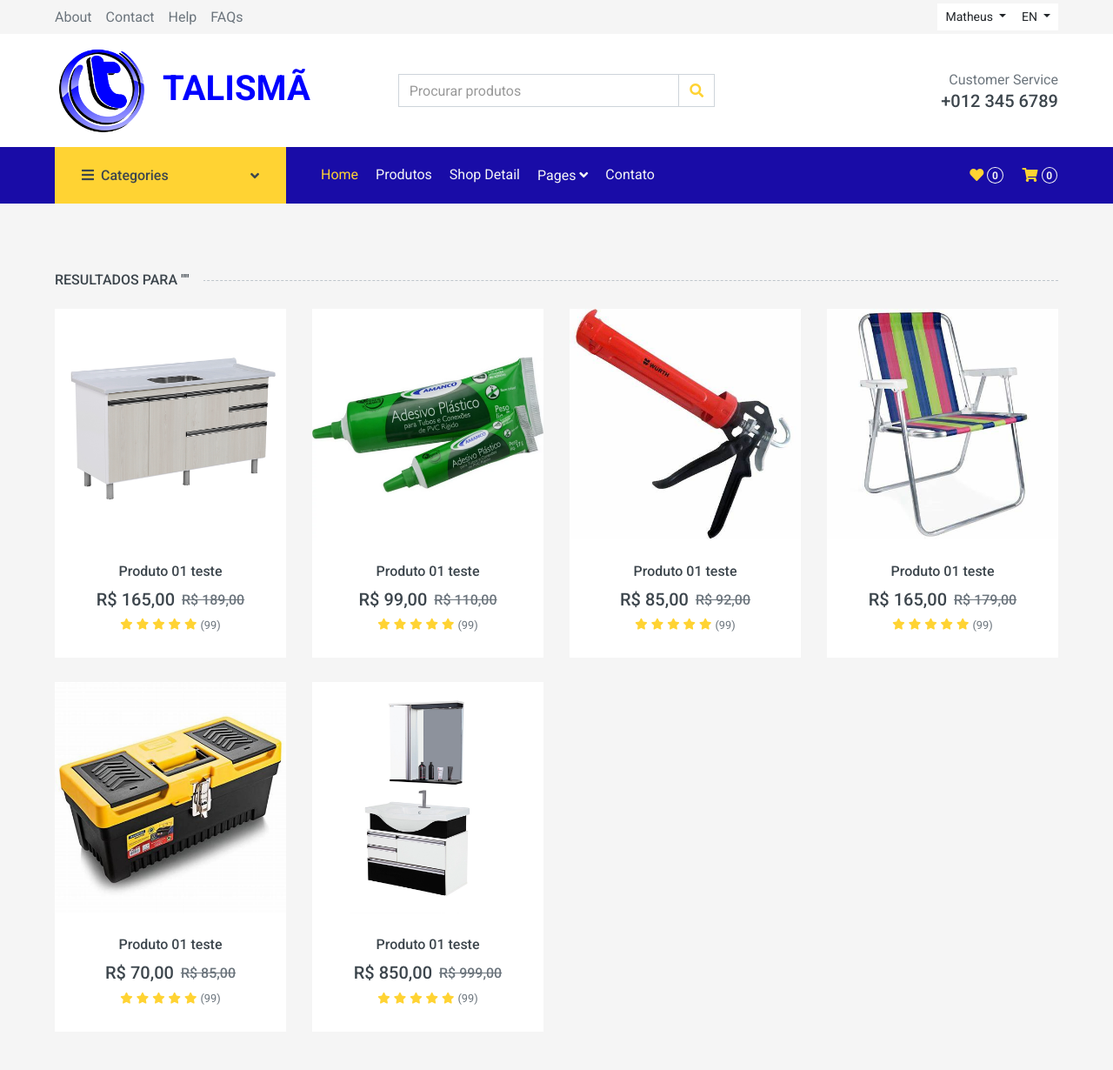
After one commit to nicolahsss/projeto-talisma, a PHP site: page /app/pages/produtos/busca.php in a window 1280 px wide. The commit adds this page. Shown: the whole page at 87% size. Run offline with PHP 8.4, Linux system fonts and the light colour scheme; a user stored in the database is signed in; data comes from the database, SQL or seed files in the repository; data that the repository does not hold is empty; some libraries are stand-ins or nearby versions.

Commit message:
feat: Adicionando funcionalidade de busca de produtos dentro do site.

```diff
--- /dev/null
+++ b/app/pages/produtos/busca.php
@@ -0,0 +1,398 @@
+<?php
+session_start();
+require '../../../adm/config/conexao.php';
+require '../../../adm/manipulacoes/manipularDadosUser/consultaDadosUser.php';
+require '../../../adm/consultasSQL/consultaDadosProdutos.php';
+require '../../../adm/manipulacoes/manipularCarrinho/contadorCarrinho.php';
+
+$id_user = $_SESSION['ID'];
+
+$pesquisa = $_POST['txtpesquisa'];
+
+/* print_r($pesquisa); */
+
+$buscarProduto = "SELECT * FROM tbl_produto WHERE nome LIKE '%$pesquisa%' OR descricao LIKE '%$pesquisa%'";
+$result = $cn->query($buscarProduto);
+?>
+<!DOCTYPE html>
+<html lang="pt-br">
+  <head>
+    <meta charset="utf-8" />
+    <title>Talisma Mat. p/ Construção, Marmoraria e Vidraçaria</title>
+    <meta content="width=device-width, initial-scale=1.0" name="viewport" />
+    <meta content="Talisma materiais para contrução" name="keywords" />
+    <meta content="" name="description" />
+
+    <!-- Favicon -->
+    <link href="../../../public/assets/img/img/favicon.ico" rel="icon" />
+
+    <!-- Google Web Fonts -->
+    <link rel="preconnect" href="https://fonts.gstatic.com" />
+    <link
+      href="https://fonts.googleapis.com/css2?family=Roboto:wght@400;500;700&display=swap"
+      rel="stylesheet"
+    />
+
+    <!-- Font Awesome -->
+    <link
+      href="https://cdnjs.cloudflare.com/ajax/libs/font-awesome/5.10.0/css/all.min.css"
+      rel="stylesheet"
+    />
+
+    <!-- Libraries Stylesheet -->
+    <link href="../../../public/assets/lib/animate/animate.min.css" rel="stylesheet" />
+    <link href="../../../public/assets/lib/owlcarousel/assets/owl.carousel.min.css" rel="stylesheet" />
+
+    <!-- Customized Bootstrap Stylesheet -->
+    <link href="../../../public/assets/css/style.css" rel="stylesheet" />
+  </head>
+
+  <body>
+    <!-- Topbar Start -->
+    <div class="container-fluid">
+      <div class="row bg-secondary py-1 px-xl-5">
+        <div class="col-lg-6 d-none d-lg-block">
+          <div class="d-inline-flex align-items-center h-100">
+            <a class="text-body mr-3" href="">About</a>
+            <a class="text-body mr-3" href="">Contact</a>
+            <a class="text-body mr-3" href="">Help</a>
+            <a class="text-body mr-3" href="">FAQs</a>
+          </div>
+        </div>
+        <div class="col-lg-6 text-center text-lg-right">
+          <div class="d-inline-flex align-items-center">
+            <?php if(!isset($_SESSION['ID'])) { ?>
+            <div class="btn-group">
+              <button
+                type="button"
+                class="btn btn-sm btn-light dropdown-toggle"
+                data-toggle="dropdown"
+              >
+                My Account
+              </button>
+              <div class="dropdown-menu dropdown-menu-right">
+                <a href="../app/pages/login/loginUser.php">
+                  <button class="dropdown-item" type="button">Sign in</button>
+                </a>
+                <a href="../app/pages/cadastroUser/cadastroUser.php">
+                  <button class="dropdown-item" type="button">Sign up</button>
+                </a>
+              </div>
+            </div>
+            <?php } else { ?>
+              <div class="btn-group">
+              <button
+                type="button"
+                class="btn btn-sm btn-light dropdown-toggle"
+                data-toggle="dropdown"
+              >
+                <?php
+                echo $exibeDadosUserLogado['nome'];
+                ?>
+              </button>
+              <?php if($exibeDadosUserLogado['tipo'] === 'COMUM') { ?>
+              <div class="dropdown-menu dropdown-menu-right">
+                <a href="../app/pages/perfil/perfilUsuario.php">
+                  <button class="dropdown-item" type="button">Minha conta</button>
+                </a>
+                <a href="../adm/validacoes/validarLogin/sair.php">
+                  <button class="dropdown-item" type="button">Sair</button>
+                </a>
+              </div>
+              <?php } else { ?>
+                <div class="dropdown-menu dropdown-menu-right">
+                <a href="../app/pages/painelADM/painelADM.php">
+                  <button class="dropdown-item" type="button">Painel ADM</button>
+                </a>
+                <a href="../app/pages/perfil/perfilUsuario.php">
+                  <button class="dropdown-item" type="button">Minha conta</button>
+                </a>
+                <a href="../adm/validacoes/validarLogin/sair.php">
+                  <button class="dropdown-item" type="button">Sair</button>
+                </a>
+              </div>
+              <?php } ?>
+            </div>
+
+
+                <?php } ?>
+
+            <div class="btn-group">
+              <button
+                type="button"
+                class="btn btn-sm btn-light dropdown-toggle"
+                data-toggle="dropdown"
+              >
+                EN
+              </button>
+              <div class="dropdown-menu dropdown-menu-right">
+                <button class="dropdown-item" type="button">FR</button>
+                <button class="dropdown-item" type="button">AR</button>
+                <button class="dropdown-item" type="button">RU</button>
+              </div>
+            </div>
+          </div>
+          <div class="d-inline-flex align-items-center d-block d-lg-none">
+            <a href="" class="btn px-0 ml-2">
+              <i class="fas fa-heart text-dark"></i>
+              <span
+                class="badge text-dark border border-dark rounded-circle"
+                style="padding-bottom: 2px"
+                >0</span
+              >
+            </a>
+              <a href="../app/pages/carrinho/cart.php" class="btn px-0 ml-2">
+                <i class="fas fa-shopping-cart text-dark"></i>
+                <span
+                  class="badge text-dark border border-dark rounded-circle"
+                  style="padding-bottom: 2px"
+                  >0</span
+                >
+              </a>
+          </div>
+        </div>
+      </div>
+      <div
+        class="row align-items-center bg-light py-3 px-xl-5 d-none d-lg-flex"
+      >
+        <div class="col-lg-4">
+          <a href="../public/index.php" class="text-decoration-none">
+            <span class="h1 text-uppercase text-dark px-2 ml-n1"
+              ><img src="../public/assets/img/logo.png" alt="" style="width: 100px"
+            /></span>
+            <span
+              class="h1 text-uppercase text-primaryy px-2"
+              style="color: blue !important"
+              >TALISMÃ</span
+            >
+          </a>
+        </div>
+        <div class="col-lg-4 col-6 text-left">
+          <form action="../../../app/pages/produtos/busca.php" id="form-pesquisa" method="post">
+            <div class="input-group">
+              <input
+                type="text"
+                class="form-control"
+                placeholder="Procurar produtos"
+                name="txtpesquisa" id="txtpesquisa"
+              />
+              <div class="input-group-append">
+                <button type="submit" class="input-group-text bg-transparent text-primary">
+                  <i class="fa fa-search"></i>
+                </button>
+              </div>
+            </div>
+          </form>
+        </div>
+        <div class="col-lg-4 col-6 text-right">
+          <p class="m-0">Customer Service</p>
+          <h5 class="m-0">+012 345 6789</h5>
+        </div>
+      </div>
+    </div>
+    <!-- Topbar End -->
+
+    <!-- Navbar Start -->
+    <div class="container-fluid bg-blue mb-30">
+      <div class="row px-xl-5">
+        <div class="col-lg-3 d-none d-lg-block">
+          <a
+            class="btn d-flex align-items-center justify-content-between bg-primary w-100"
+            data-toggle="collapse"
+            href="#navbar-vertical"
+            style="height: 65px; padding: 0 30px"
+          >
+            <h6 class="text-dark m-0">
+              <i class="fa fa-bars mr-2"></i>Categories
+            </h6>
+            <i class="fa fa-angle-down text-dark"></i>
+          </a>
+          <nav
+            class="collapse position-absolute navbar navbar-vertical navbar-light align-items-start p-0 bg-light"
+            id="navbar-vertical"
+            style="width: calc(100% - 30px); z-index: 999"
+          >
+            <div class="navbar-nav w-100">
+              <div class="nav-item dropdown dropright">
+                <a
+                  href="#"
+                  class="nav-link dropdown-toggle"
+                  data-toggle="dropdown"
+                  >Dresses <i class="fa fa-angle-right float-right mt-1"></i
+                ></a>
+                <div
+                  class="dropdown-menu position-absolute rounded-0 border-0 m-0"
+                >
+                  <a href="" class="dropdown-item">Men's Dresses</a>
+                  <a href="" class="dropdown-item">Women's Dresses</a>
+                  <a href="" class="dropdown-item">Baby's Dresses</a>
+                </div>
+              </div>
+              <a href="" class="nav-item nav-link">Shirts</a>
+              <a href="" class="nav-item nav-link">Jeans</a>
+              <a href="" class="nav-item nav-link">Swimwear</a>
+              <a href="" class="nav-item nav-link">Sleepwear</a>
+              <a href="" class="nav-item nav-link">Sportswear</a>
+              <a href="" class="nav-item nav-link">Jumpsuits</a>
+              <a href="" class="nav-item nav-link">Blazers</a>
+              <a href="" class="nav-item nav-link">Jackets</a>
+              <a href="" class="nav-item nav-link">Shoes</a>
+            </div>
+          </nav>
+        </div>
+        <div class="col-lg-9">
+          <nav
+            class="navbar navbar-expand-lg bg-blue navbar-dark py-3 py-lg-0 px-0"
+          >
+            <a href="../public/index.php" class="text-decoration-none d-block d-lg-none">
+              <span class="h1 text-uppercase text-dark bg-light px-2"
+                ><img src="../public/assets/img/logo.png" alt="" style="width: 100px"
+              /></span>
+              <span
+                class="h1 text-uppercase text-light bg-primary px-2 ml-n1"
+                style="color: blue !important"
+                >TALISMÃ</span
+              >
+            </a>
+            <button
+              type="button"
+              class="navbar-toggler"
+              data-toggle="collapse"
+              data-target="#navbarCollapse"
+            >
+              <span class="navbar-toggler-icon"></span>
+            </button>
+            <div
+              class="collapse navbar-collapse justify-content-between"
+              id="navbarCollapse"
+            >
+              <div class="navbar-nav mr-auto py-0">
+                <a href="../public/index.php" class="nav-item nav-link active">Home</a>
+                <a href="../app/pages/produtos/shop.php" class="nav-item nav-link">Produtos</a>
+                <a href="../app/pages/detalhes/detail.php" class="nav-item nav-link">Shop Detail</a>
+                <div class="nav-item dropdown">
+                  <a
+                    href="#"
+                    class="nav-link dropdown-toggle"
+                    data-toggle="dropdown"
+                    >Pages <i class="fa fa-angle-down mt-1"></i
+                  ></a>
+                  <div class="dropdown-menu bg-primary rounded-0 border-0 m-0">
+                    <a href="../app/pages/carrinho/cart.php" class="dropdown-item">Shopping Cart</a>
+                    <a href="../app/pages/checkout/checkout.php" class="dropdown-item">Checkout</a>
+                  </div>
+                </div>
+                <a href="../app/pages/contato/contact.php" class="nav-item nav-link">Contato</a>
+              </div>
+              <div class="navbar-nav ml-auto py-0 d-none d-lg-block">
+                <a href="" class="btn px-0">
+                  <i class="fas fa-heart text-primary"></i>
+                  <span
+                    class="badge text-secondary border border-secondary rounded-circle"
+                    style="padding-bottom: 2px"
+                    >0</span
+                  >
+                </a>
+                <a href="../app/pages/carrinho/cart.php" class="btn px-0 ml-3">
+                  <i class="fas fa-shopping-cart text-primary"></i>
+                  <span class="badge text-secondary border border-secondary rounded-circle" style="padding-bottom: 2px" id="qntcontador"
+                    ><?php if(isset($_SESSION['ID'])){ echo $quantidade_produtos;} else { echo '0';}?></span
+                  >
+                </a>
+              </div>
+            </div>
+          </nav>
+        </div>
+      </div>
+    </div>
+    <!-- Navbar End -->
+
+    <div class="resultado" id="resultado">
+        <!-- Products Start -->
+        <div class="container-fluid pt-5 pb-3">
+          <h6 class="section-title position-relative text-uppercase mx-xl-5 mb-4">
+            <span class="bg-secondary pr-3">Resultados para "<?php echo $pesquisa;?>"</span>
+          </h6>
+          <div class="row px-xl-5">
+            <?php if($result->rowCount()> 0){ while($exibeProdutosBusca = $result->fetch(PDO::FETCH_ASSOC)) { ?>
+            <div class="col-lg-3 col-md-4 col-sm-6 pb-1">
+              <form id="form-adicionar-carrinho" class="form-carrinho" action="../adm/manipulacoes/manipularCarrinho/inserirNoCarrinho.php" method="post" enctype="multipart/form-data">
+                <input type="number" name="numberiduser" value="<?php echo $exibeDadosUserLogado['usuario_id'];?>" hidden>
+                <input type="number" name="numberprodutoid" value="<?php echo $exibeProdutosBusca['produto_id'];?>"  hidden>
+                <input type="number" name="numberquantidade" value="1" hidden>
+                <div class="product-item bg-light mb-4">
+                  <div class="product-img position-relative overflow-hidden">
+                    <img
+                      class="img-fluid w-100"
+                      src="../../../public/assets/img/<?php echo $exibeProdutosBusca['imagem'];?>"
+                      alt=""
+                    />
+                    <div class="product-action">
+                      <?php if(isset($_SESSION['ID'])){ if($exibeProdutosBusca['quantidade'] >= 1) { ?>
+                      <button type="submit" class="btn btn-outline-dark btn-square"
+                        ><i class="fa fa-shopping-cart"></i
+                      ></button>
+                      <?php }else { ?>
+                        <button type="submit" disabled class="btn btn-outline-dark btn-square"
+                        ><i class="fa fa-shopping-cart"></i
+                        ></button>
+                      <?php }}else{  ?>
+                        <a href="../app/pages/login/loginUser.php" class="btn btn-outline-dark btn-square"
+                        ><i class="fa fa-shopping-cart"></i
+                      ></a>
+                      <?php } ?>
+                      <a class="btn btn-outline-dark btn-square" href=""
+                        ><i class="far fa-heart"></i
+                      ></a>
+                      <a class="btn btn-outline-dark btn-square" href=""
+                        ><i class="fa fa-search"></i
+                      ></a>
+                    </div>
+                  </div>
+                  <div class="text-center py-4">
+                    <a class="h6 text-decoration-none text-truncate" href=""
+                      ><?php echo $exibeProdutosBusca['nome'];?></a
+                    >
+                    <div
+                      class="d-flex align-items-center justify-content-center mt-2"
+                    >
+                      <h5>R$ <?php echo number_format($exibeProdutosBusca['preco_promocional'],2,',','.');?></h5>
+                      <h6 class="text-muted ml-2"><del>R$ <?php echo number_format($exibeProdutosBusca['preco'],2,',','.');?></del></h6>
+                    </div>
+                    <div
+                      class="d-flex align-items-center justify-content-center mb-1"
+                    >
+                      <small class="fa fa-star text-primary mr-1"></small>
+                      <small class="fa fa-star text-primary mr-1"></small>
+                      <small class="fa fa-star text-primary mr-1"></small>
+                      <small class="fa fa-star text-primary mr-1"></small>
+                      <small class="fa fa-star text-primary mr-1"></small>
+                      <small>(99)</small>
+                    </div>
+                  </div>
+                </div>
+              </form>
+            </div>
+            <?php }} ?>
+          </div>
+        </div>
+        <!-- Products End -->
+    </div>
+
+    <!-- JavaScript Libraries -->
+    <script src="https://code.jquery.com/jquery-3.4.1.min.js"></script>
+    <script src="https://ajax.googleapis.com/ajax/libs/jquery/3.6.0/jquery.min.js"></script>
+    <script src="https://stackpath.bootstrapcdn.com/bootstrap/4.4.1/js/bootstrap.bundle.min.js"></script>
+    <script src="../../../public/assets/lib/easing/easing.min.js"></script>
+    <script src="../../../public/assets/lib/owlcarousel/owl.carousel.min.js"></script>
+
+    <!-- Contact Javascript File -->
+    <script src="../../../public/assets/mail/jqBootstrapValidation.min.js"></script>
+    <script src="../../../public/assets/mail/contact.js"></script>
+
+    <!-- Template Javascript -->
+    <script src="../../../public/assets/js/main.js"></script>
+
+
+  </body>
+</html>
```
Also changed, not shown: public/index.php (+9 -11 lines), app/pages/erros/erroBusca.php (added).
